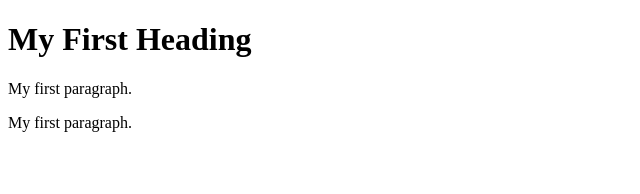
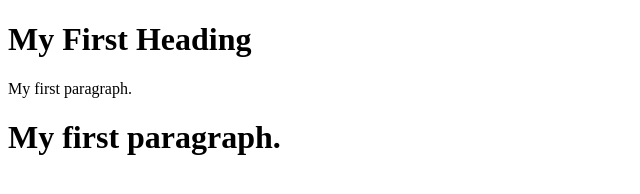
Before and after one commit to arunkumarmbroja/sample1, a plain HTML site: page index.htm in a window 1280 px wide. Shown: the whole page, without its empty margins (0-640 px from the left). Drawn offline with Linux system fonts and the light colour scheme.

Commit message:
Update index.htm
ressss

```diff
--- a/index.htm
+++ b/index.htm
@@ -4,7 +4,7 @@
 
 <h1>My First Heading</h1>
 <p>My first paragraph.</p>
-<p>My first paragraph.</p>
+<h1>My first paragraph.</h1>
 
 
 </body>
```
